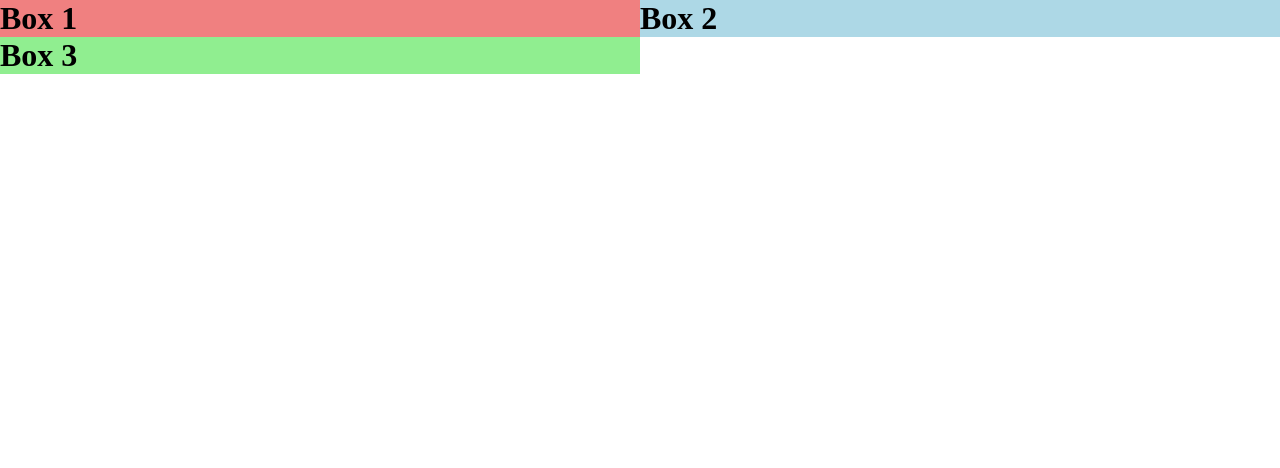
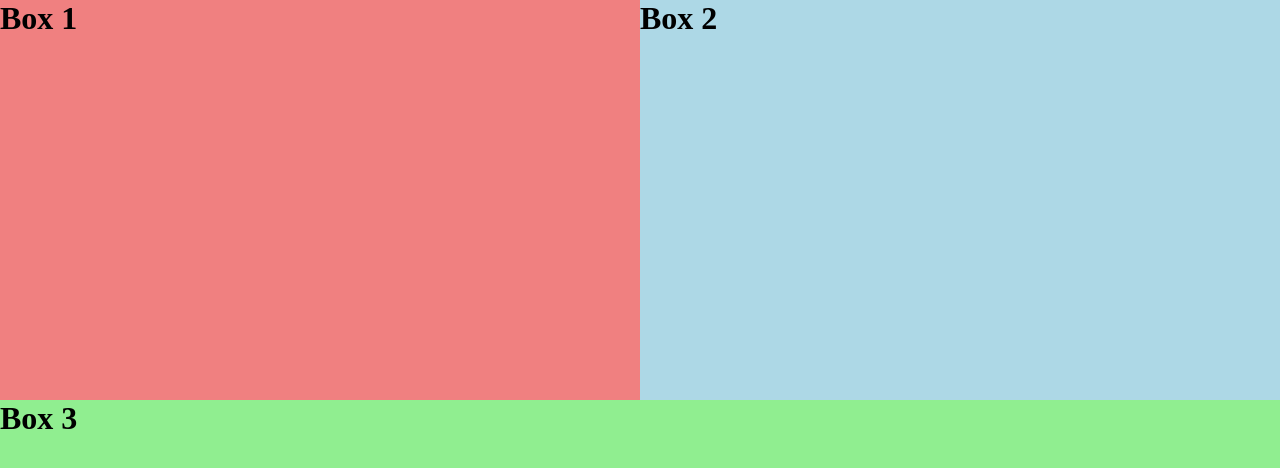
Before and after one commit to EngrAglinao/aglinao-projects.github.io, a plain HTML site: page index.html in a window 1280 px wide. Drawn offline with Linux system fonts and the light colour scheme.

Commit message:
Added New Things

```diff
--- a/basic.css
+++ b/basic.css
@@ -17,9 +17,80 @@
 }
 
 main {
+  height: 100vh;
   display: grid;
   /* values - % , px or fr */
   /* ex 1fr - takes up all the available Space */
+
+  /* 1ST SITUATION */
+  /* grid-template-columns: 1fr 1fr;
+  grid-template-rows: 1fr 1fr; */
+  /* 1ST SITUATION */
+
+  /* 2ND SITUATION */
+  /* grid-template-columns: 1fr 1fr 1fr;
+  grid-template-rows: 1fr 1fr 1fr; */
+  /* 2ND SITUATION */
+
+  /* 3RD SITUATION */
   grid-template-columns: 1fr 1fr;
   grid-template-rows: 1fr 1fr;
+  grid-template-areas:
+    "box1 box2"
+    "box3 box3";
+  /* align HORIZONTALY
+  justify-items: center;
+  algin VERTICALLY
+  align-items: center; */
+  /* "." dot is for an empty space*/
+  /* 3RD SITUATION */
 }
+
+/* 1ST SITUATION */
+/* .box3 {
+  -- long method
+  grid-column-start: 1;
+  grid-column-end: 3;
+  -- short method
+  grid-column: 1/3;
+} */
+
+/* Position of Box1 without this box2 will be displayed on the left side */
+/* .box1 {
+  grid-column: 1/2;
+  grid-row: 1/2;
+}
+
+.box2 {
+  grid-row: 1/3;
+} */
+/* 1ST SITUATION */
+
+/* 2ND SITUATION */
+/* .box1 {
+  grid-column: 1/2;
+  grid-row: 1/3;
+}
+
+.box2 {
+  grid-row: 2/4;
+}
+
+.box3 {
+  grid-column: 2/4;
+} */
+/* 2ND SITUATION */
+
+/* 3RD SITUATION */
+.box1 {
+  grid-area: box1;
+}
+
+.box2 {
+  grid-area: box2;
+}
+
+.box3 {
+  grid-area: box3;
+}
+/* 3RD SITUATION */
```
